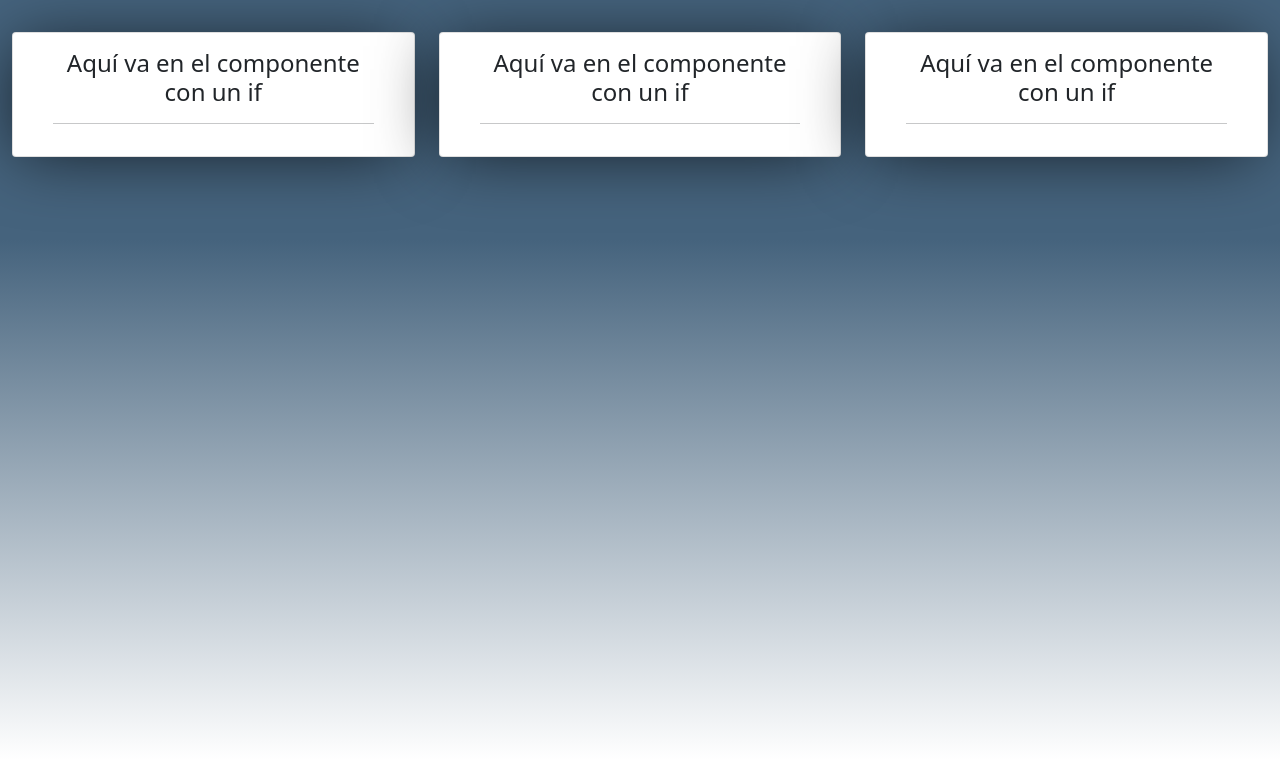
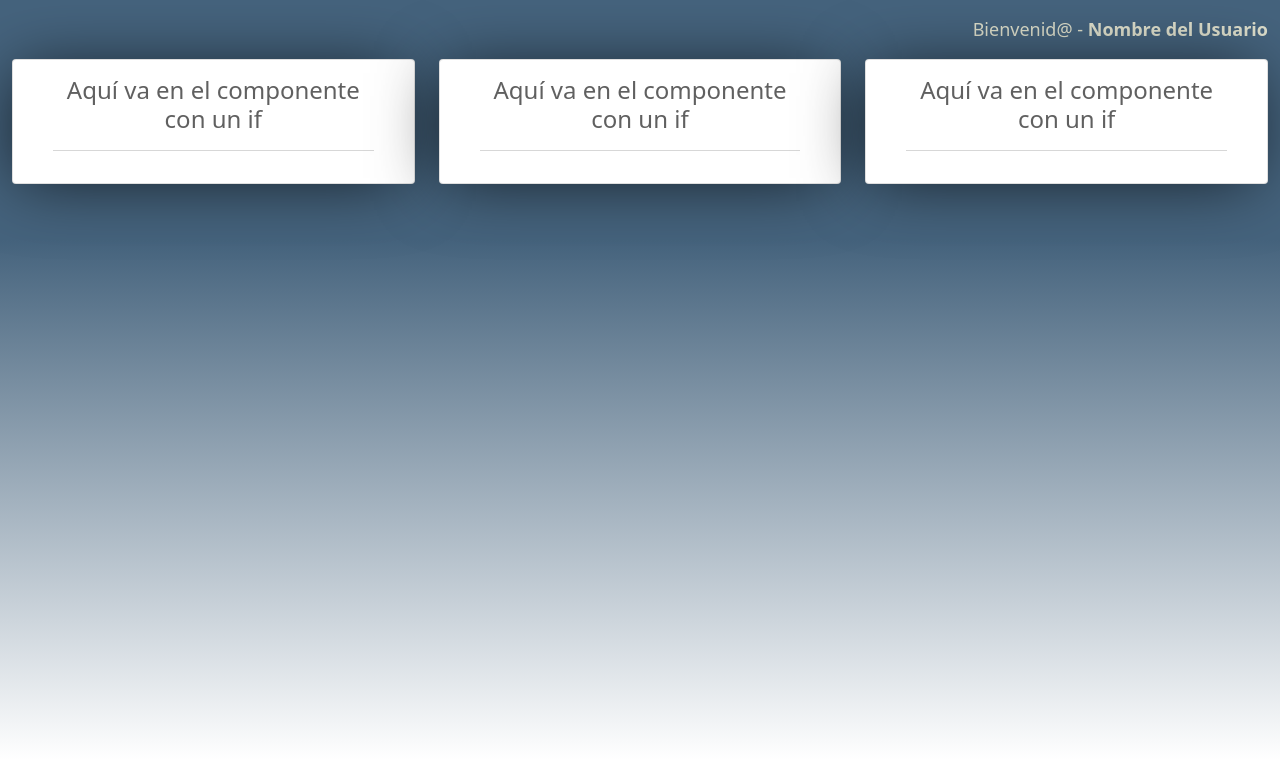
Before and after one commit to RicardoMCode/proidea-u, a React app: page /proponent-home in a window 1280 px wide. Shown: the top 764 px of the page. Built offline with nearby package versions, Linux system fonts and the light colour scheme.

Commit message:
Se corrigen errores en la conversiòn de HTML a JSX, se crea el hook del login usando useRef para poder hacer la validaciòn de los usuarios, se modifican los estilos de las cards

```diff
--- a/src/components/Footer.jsx
+++ b/src/components/Footer.jsx
@@ -4,7 +4,7 @@ import '@styles/footer.css';
 const a = "";
 const Footer = () => {
   return (
-      <footer class="footer text-center">
+      <footer className="footer text-center">
         {/* Copyright */}
         <div
           className="text-center p-3 mt-4"
--- a/src/components/PersonalDataForm.jsx
+++ b/src/components/PersonalDataForm.jsx
@@ -4,7 +4,7 @@ import '@styles/form.css';
 const PersonalDataForm = () => {
   return (
     <div>
-      <form className="modal-body" autoComplete="off">
+      <form id="DataForm" className="modal-body" autoComplete="off">
         <div className="form_lbl_input_groupe row">
           <div className="col-sm-6">
             <label htmlFor="RolSelect">Rol:</label>
@@ -54,6 +54,7 @@ const PersonalDataForm = () => {
               className="form-select"
               id="TypeIdSelect"
               name="TypeId"
+              required
               // onChange={(event) => {
               //   setTypeId(event.currentTarget.value);
               // }}
--- a/src/components/VideoLogin.jsx
+++ b/src/components/VideoLogin.jsx
@@ -3,14 +3,14 @@ import React from 'react';
 const VideoLogin = () => {
   return (
       <section>
-        <div class="d-flex justify-content-center">
+        <div className="d-flex justify-content-center">
               <iframe
-                class="video_login"
+                className="video_login"
                 src="https://www.youtube.com/embed/LBL7C9I0rrU"
                 title="Video-Udi"
-                frameborder="0"
+                frameBorder="0"
                 allow="accelerometer; autoplay; clipboard-write; encrypted-media; gyroscope; picture-in-picture"
-                allowfullscreen
+                allowFullScreen
               ></iframe>
         </div>
       </section>
--- a/src/containers/LoginForm.jsx
+++ b/src/containers/LoginForm.jsx
@@ -1,15 +1,26 @@
-import React from 'react';
+import React , {useRef} from 'react';
 //Import CSS
 import '@styles/form.css';
 import LogoU from '../components/LogoU';
 
 const LoginForm = () => {
+  const form = useRef(null);
+
+  const handleSubmit = () => {
+    const formData = new FormData(form.current);
+    const data = {
+      usename: formData.get('email'),
+      usepass: formData.get('pwd')
+    }
+    console.log(data);
+  }
+
   return (
-    <div className="card text-center container">
+    <div className="card text-center container" id="LoginForm">
       <div className="card-body">
         <h4 className="card-title">Ingreso al sistema</h4>
         <hr />
-        <form>
+        <form ref={form} >
           <div className="form_lbl_inpt_groupe">
             <input
               type="email"
@@ -26,15 +37,15 @@ const LoginForm = () => {
               className="form-control"
               id="pwd"
               placeholder="Contraseña"
-              name="pswd"
+              name="pwd"
               required
             />
           </div>
           <div className="col-sm d-grid gap-2">
             <button
-              //href="view_proponent.html"
-              type="button"
+              type="submit"
               className="btn btn-success btn-sm "
+              onClick={handleSubmit}
             >
               Ingresar
             </button>
--- a/src/containers/Register.jsx
+++ b/src/containers/Register.jsx
@@ -28,7 +28,7 @@ const Register = () => {
               <button
                 type="submit"
                 className="btn btn-primary item_combo_btn"
-                // onClick={addUserProp}
+                form="DataForm"
               >
                 Registrarse
               </button>
--- a/src/pages/ProponentHome.jsx
+++ b/src/pages/ProponentHome.jsx
@@ -1,15 +1,25 @@
 import React from 'react';
 import HomeModule from '../containers/HomeModule'
 import '@styles/home.css'
+const user = "Nombre del Usuario"
 
 const ProponentHome = () => {
     return (
         <div className="home row">
+            <label className="home_name"> Bienvenid@ - <span className="home_name_bold"> {user} </span> </label>
             <div className="col-sm-4 home_module"><HomeModule></HomeModule></div>
             <div className="col-sm-4 home_module"><HomeModule></HomeModule></div>
             <div className="col-sm-4 home_module"><HomeModule></HomeModule></div>
+
         </div>
     );
 };
 
 export default ProponentHome;
+
+
+// {() => {
+//     for (let i = 0; i < 3; i++) {
+//         <HomeModule/>
+//     }
+// }}
--- a/src/styles/global.css
+++ b/src/styles/global.css
@@ -10,4 +10,5 @@ body {
 }
 .card {
     box-shadow: -4px 4px 68px -10px rgba(0,0,0,0.75);
+    color: #606060;
 }
--- a/src/styles/home.css
+++ b/src/styles/home.css
@@ -1,7 +1,15 @@
 .home {
-    padding-top: 2rem;
     margin: auto;
 }
 .home_module {
-    margin-bottom: 2rem;
+    margin-bottom: 1rem;
 }
+.home_name {
+    margin: 1rem 0 1rem 0;
+    text-align: right;
+    color: #DDDECB;
+    font-size: large;
+}
+.home_name_bold {
+    font-weight: bold;
+}
```
